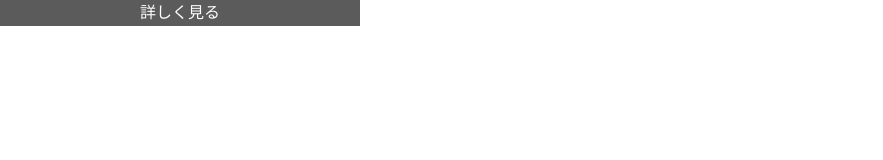
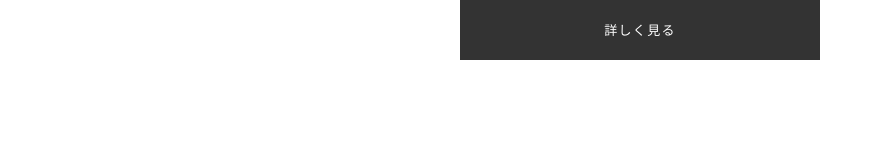
Before and after one commit to hidekiw1971/m-anken-020, a website: page index.html in a window 1280 px wide. Shown: the whole page, without its empty margins (0-883 px from the left). Drawn offline with nearby package versions, Linux system fonts and the light colour scheme.

Commit message:
bu20230214-0543

```diff
--- a/index.html
+++ b/index.html
@@ -31,11 +31,11 @@
 </head>
 
 <body>
-  <a href="#">
-    <button class="btn">
-      <p>詳しく見る</p>
-    </button>
-  </a>
+  <button class="btn">
+    <a href="#">
+      詳しく見る
+    </a>
+  </button>
 </body>
 
 </html>
--- a/src/sass/global/_setting.scss
+++ b/src/sass/global/_setting.scss
@@ -23,6 +23,7 @@ $second-font-family: "";
 
 body {
   font-family: $base-font-family;
+  text-align: center;
 }
 
 // フォントウェイト
--- a/src/sass/module/_btn.scss
+++ b/src/sass/module/_btn.scss
@@ -1,8 +1,28 @@
 @use "global" as *;
 
 .btn {
+    display: inline-block;
     color: rgba(255, 255, 255, 1);
     background: rgba(51, 51, 51, 1);
     max-width: rem(360);
     width: 100%;
+    font-size: rem(20);
+    font-weight: $regular;
+    line-height: normal;
+    letter-spacing: calc(2em/20);
+    padding: 0;
+
+    @include mq(md) {
+        font-size: rem(13);
+        font-weight: $normal;
+    }
 }
+
+.btn>a {
+    display: block;
+    padding: rem(10) 0;
+
+    @include mq(md) {
+        padding: rem(20.25) 0;
+    }
+}
```
Also changed, not shown: css/styles.css, 1 other file.
